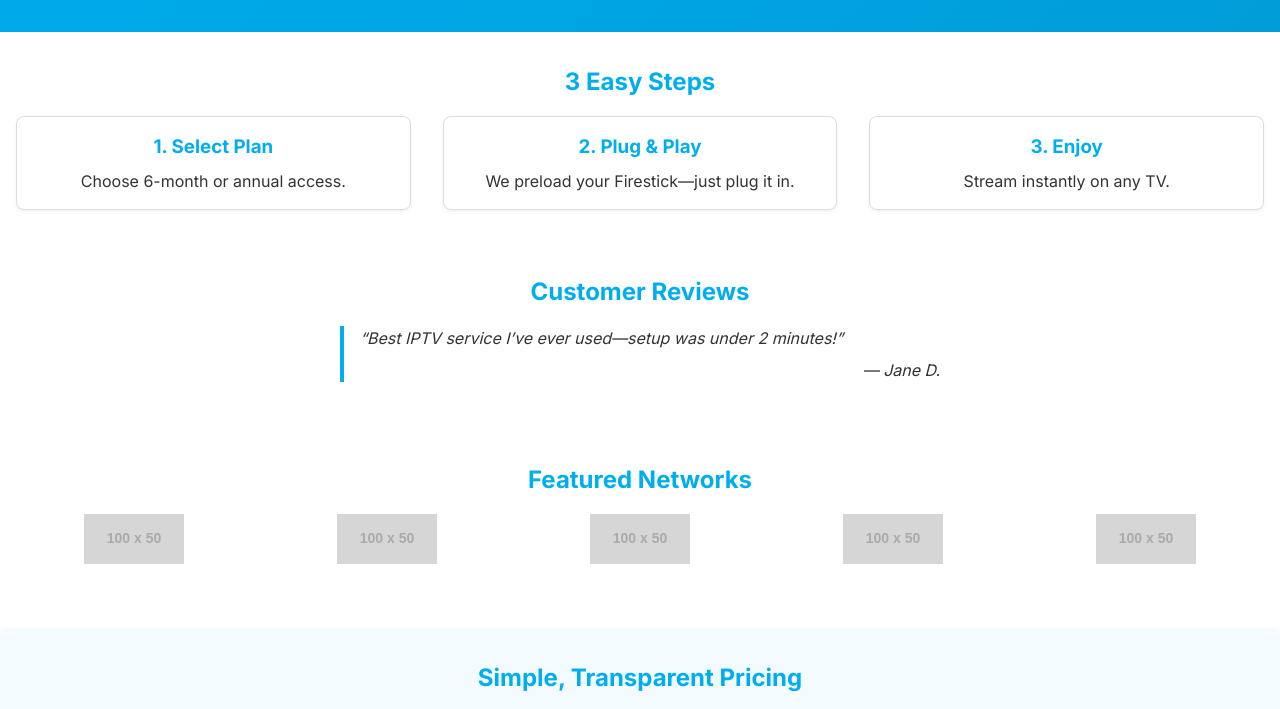
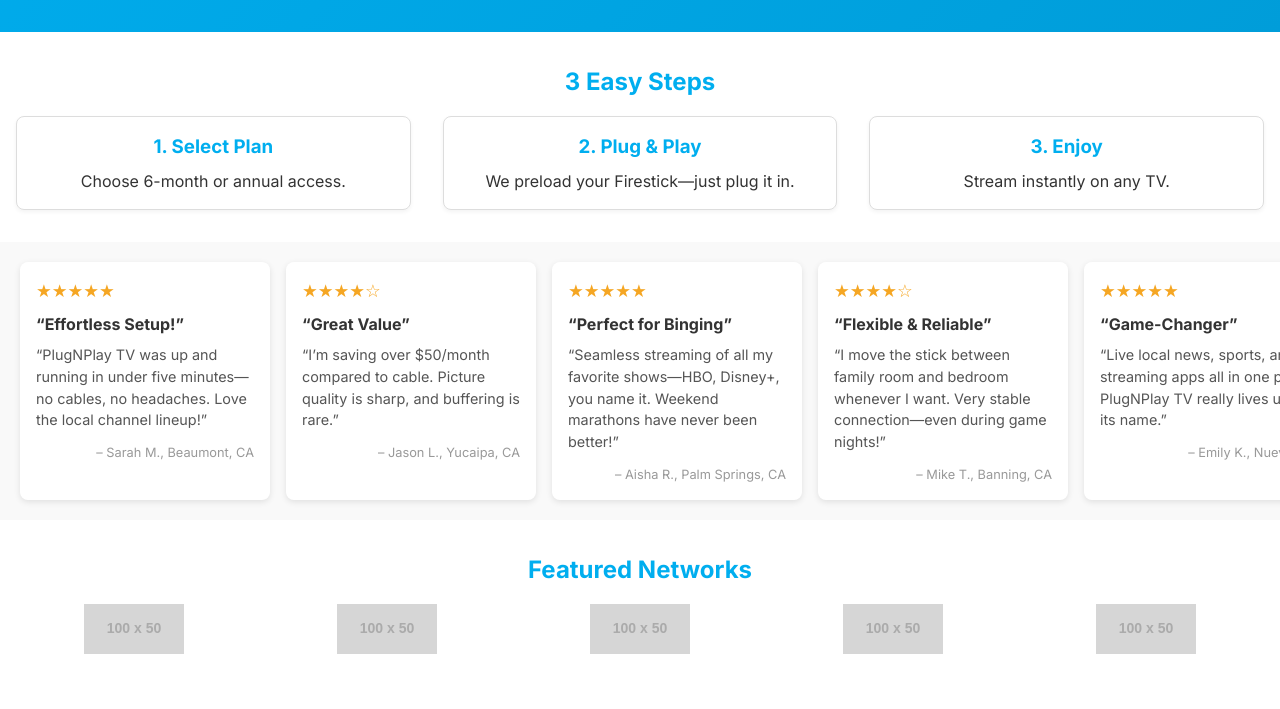
Before and after one commit to Plugnplaytv/plugnplayiptv.github.io, a plain HTML site: page index.html in a window 1280 px wide. Shown: the part 498-1207 px from the top of the page. Drawn offline with Linux system fonts and the light colour scheme; placeholder pictures from the web are drawn by us.

Commit message:
Update reviews section with testimonial banner

```diff
--- a/index.html
+++ b/index.html
@@ -98,13 +98,44 @@ nav.main-nav a:hover { text-decoration: underline; }
     }
     .step h3 { margin-bottom: 0.5rem; color: var(--brand) }
 
-    /* Reviews */
-    .reviews blockquote {
-      max-width: 600px; margin: 1rem auto; font-style: italic;
-      border-left: 4px solid var(--brand); padding-left: 1rem;
+    /* Testimonials */
+    .testimonial-banner {
+      display: flex;
+      overflow-x: auto;
+      background: #f9f9f9;
+      padding: 20px;
+      gap: 16px;
     }
-    .reviews cite {
-      display: block; text-align: right; margin-top: 0.5rem;
+    .review-card {
+      flex: 0 0 250px;
+      background: #fff;
+      border-radius: 8px;
+      padding: 16px;
+      box-shadow: 0 2px 6px rgba(0,0,0,0.1);
+    }
+    .stars {
+      font-size: 1.1em;
+      color: #f5a623;
+      margin: 0 0 8px;
+    }
+    .review-card h4 {
+      margin: 0 0 8px;
+      font-size: 1em;
+      color: #333;
+    }
+    .review-text {
+      font-size: 0.9em;
+      color: #555;
+      margin: 0 0 12px;
+    }
+    .author {
+      font-size: 0.8em;
+      color: #999;
+      text-align: right;
+      margin: 0;
+    }
+    @media (max-width: 600px) {
+      .review-card { flex: 0 0 80%; }
     }
 
     /* Channels Grid */
@@ -201,12 +232,43 @@ nav.main-nav a:hover { text-decoration: underline; }
   </section>
 
   <!-- Reviews -->
-  <section class="reviews" id="reviews">
-    <h2>Customer Reviews</h2>
-    <blockquote>
-      “Best IPTV service I’ve ever used—setup was under 2 minutes!”
-      <cite>— Jane D.</cite>
-    </blockquote>
+  <section id="reviews" class="testimonial-banner">
+    <div class="review-card">
+      <p class="stars">★★★★★</p>
+      <h4>“Effortless Setup!”</h4>
+      <p class="review-text">“PlugNPlay TV was up and running in under five minutes—no cables, no headaches. Love the local channel lineup!”</p>
+      <p class="author">– Sarah M., Beaumont, CA</p>
+    </div>
+    <div class="review-card">
+      <p class="stars">★★★★☆</p>
+      <h4>“Great Value”</h4>
+      <p class="review-text">“I’m saving over $50/month compared to cable. Picture quality is sharp, and buffering is rare.”</p>
+      <p class="author">– Jason L., Yucaipa, CA</p>
+    </div>
+    <div class="review-card">
+      <p class="stars">★★★★★</p>
+      <h4>“Perfect for Binging”</h4>
+      <p class="review-text">“Seamless streaming of all my favorite shows—HBO, Disney+, you name it. Weekend marathons have never been better!”</p>
+      <p class="author">– Aisha R., Palm Springs, CA</p>
+    </div>
+    <div class="review-card">
+      <p class="stars">★★★★☆</p>
+      <h4>“Flexible &amp; Reliable”</h4>
+      <p class="review-text">“I move the stick between family room and bedroom whenever I want. Very stable connection—even during game nights!”</p>
+      <p class="author">– Mike T., Banning, CA</p>
+    </div>
+    <div class="review-card">
+      <p class="stars">★★★★★</p>
+      <h4>“Game-Changer”</h4>
+      <p class="review-text">“Live local news, sports, and streaming apps all in one place. PlugNPlay TV really lives up to its name.”</p>
+      <p class="author">– Emily K., Nuevo, CA</p>
+    </div>
+    <div class="review-card">
+      <p class="stars">★★★★★</p>
+      <h4>“Best Switch Ever”</h4>
+      <p class="review-text">“Switched from cable last month. Setup was a breeze and support helped me customize my channel lineup instantly.”</p>
+      <p class="author">– Carlos D., Moreno Valley, CA</p>
+    </div>
   </section>
 
   <!-- Channels -->
```
